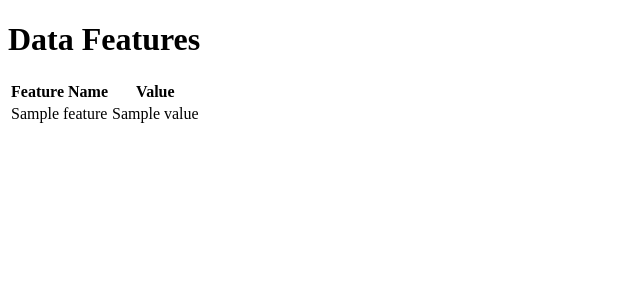
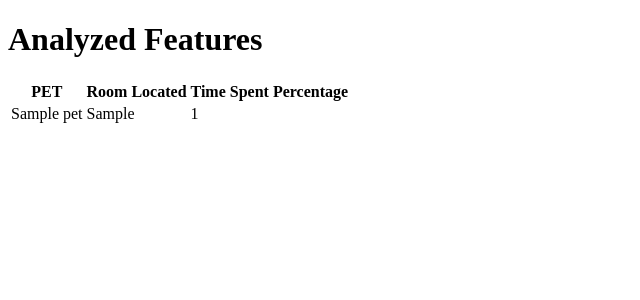
Before and after one commit to ShellyRiver/Pet-Localization-In-the-House, a Flask app: template RPi_server/templates/index.html in a window 1280 px wide. Shown: the top 300 px of the page, without its empty margins (0-640 px from the left). Run offline with Flask 3, Linux system fonts and the light colour scheme; the template is opened without the code that fills it: most values are stand-ins (such as "Sample title", 1, 10 or a date in 2020).

Commit message:
fill in ip address and bluetooth address

```diff
--- a/RPi_server/app.py
+++ b/RPi_server/app.py
@@ -18,16 +18,16 @@ PET1 = 1
 # Global variables to store the raw and analyzed data
 # Map IP address of ESP32 to room identifier
 rooms_ip = {
-    '': LIVING_ROOM,
-    '': BEDROOM_SMALL,
-    '': BEDROOM_LARGE,
-    '': BATHROOM
+    '192, 168, 10, 100': LIVING_ROOM,
+    '192, 168, 10, 101': BEDROOM_SMALL,
+    '192, 168, 10, 102': BEDROOM_LARGE,
+    '192, 168, 10, 103': BATHROOM
 }
 
 # Map bluetooth address to pet identifier
 pets_address = {
-    '': PET0,
-    '': PET1
+    'c8:a0:f1:69:d0:9c': PET0,   # the white tag
+    'c9:f2:08:ec:88:19': PET1    # the black one
 }
 
 # Data received from each room, each ESP32 sends data to RPi every 10 sec
@@ -83,6 +83,10 @@ def analyze_data(raw_data_list):
     print(raw_data_list)
     print("example data: ", raw_data_list[0], type(raw_data_list[0]))
 
+    # Update culmulated time
+
+    total_time += 1
+
     # Replace this with your actual data analysis logic
     analyzed_features = 0
 
@@ -90,12 +94,12 @@ def analyze_data(raw_data_list):
 
 @app.route('/')
 def index():
-    global analyzed_data
+    global analyzed_features
 
-    return render_template('index.html', data=analyzed_data)
+    return render_template('index.html', data=analyzed_features)
 
 if __name__ == '__main__':
-    data_receiver_thread = threading.Thread(target=receive_data, args=(12345,))
+    data_receiver_thread = threading.Thread(target=receive_data, args=(server_port,))
     data_receiver_thread.daemon = True
     data_receiver_thread.start()
 
--- a/RPi_server/templates/index.html
+++ b/RPi_server/templates/index.html
@@ -1,21 +1,29 @@
 <!DOCTYPE html>
-<html>
+<html lang="en">
 <head>
-    <title>Data Features</title>
+    <meta charset="UTF-8">
+    <meta name="viewport" content="width=device-width, initial-scale=1.0">
+    <title>Features</title>
 </head>
 <body>
-    <h1>Data Features</h1>
+    <h1>Analyzed Features</h1>
     <table>
-        <tr>
-            <th>Feature Name</th>
-            <th>Value</th>
-        </tr>
-        {% for feature in features %}
-        <tr>
-            <td>{{ feature.name }}</td>
-            <td>{{ feature.value }}</td>
-        </tr>
-        {% endfor %}
+        <thead>
+            <tr>
+                <th>PET</th>
+                <th>Room Located</th>
+                <th>Time Spent Percentage</th>
+            </tr>
+        </thead>
+        <tbody>
+            {% for pet, features in analyzed_features.items() %}
+            <tr>
+                <td>{{ pet }}</td>
+                <td>{{ features.room_located }}</td>
+                <td>{{ features.time_spent_percentage|join(', ') }}</td>
+            </tr>
+            {% endfor %}
+        </tbody>
     </table>
 </body>
 </html>
```
Also changed, not shown: 1 other file.
